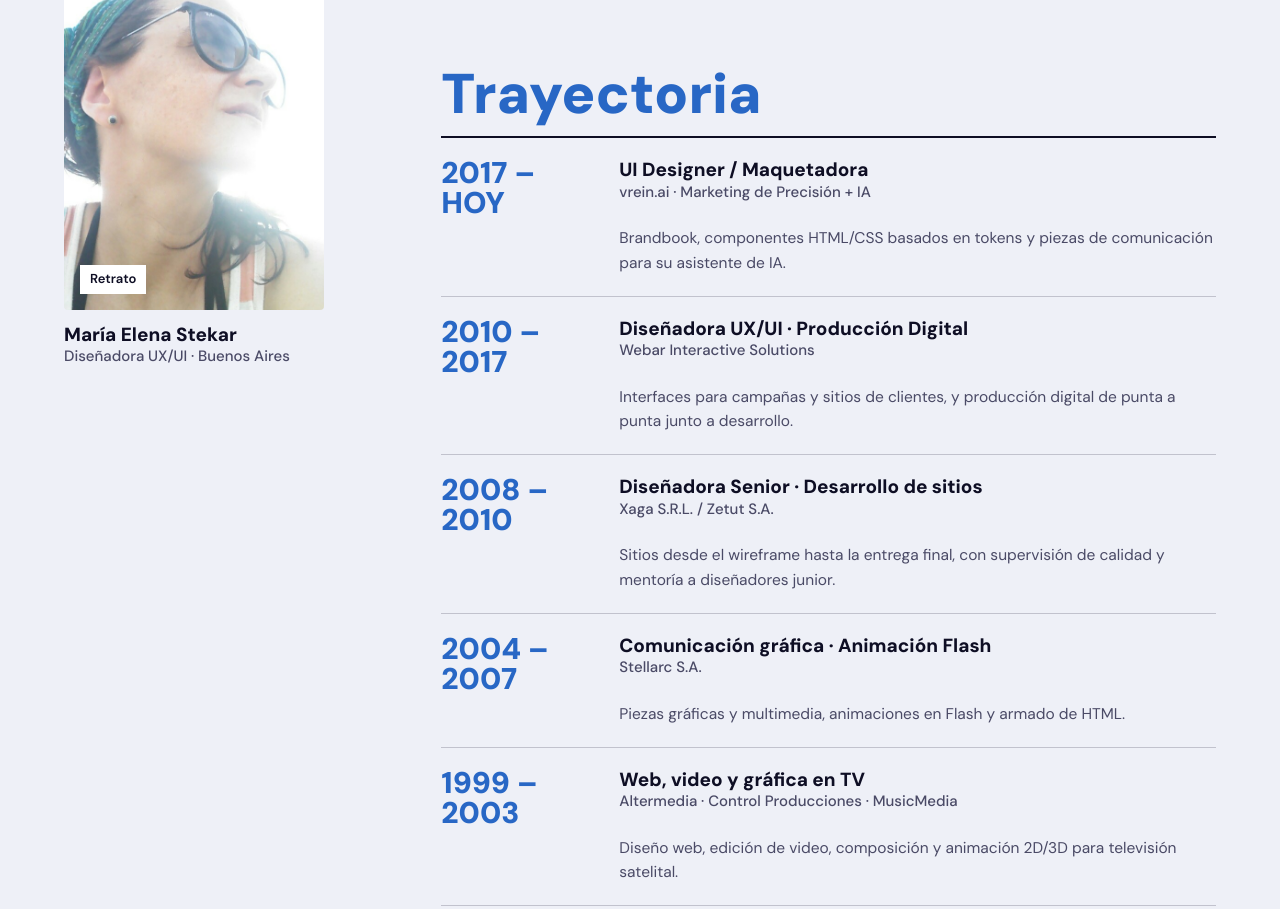
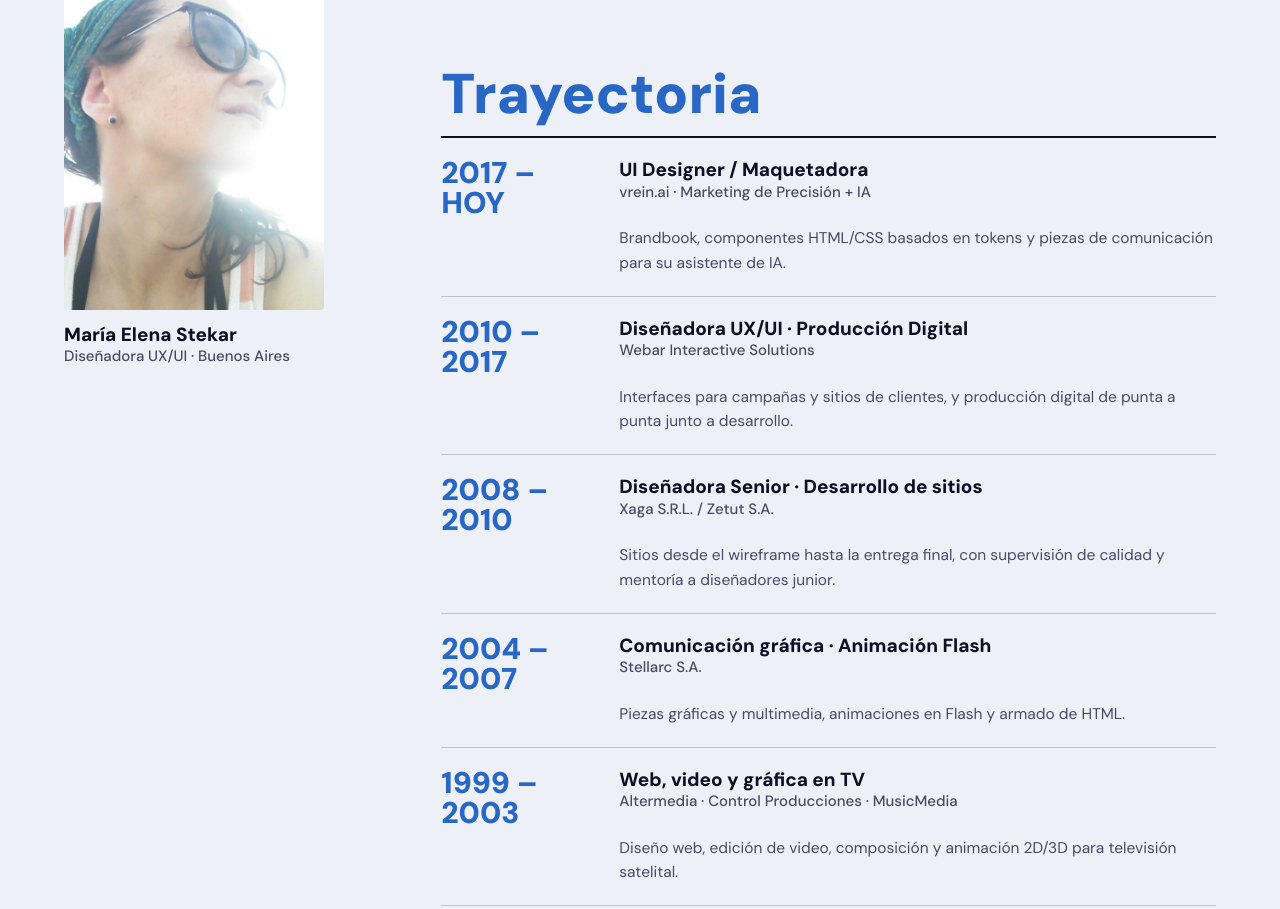
Before and after one commit to MeleSte/mi-portfolio, a plain HTML site: page index.html in a window 1280 px wide. Shown: the part 7246-8155 px from the top of the page. Drawn offline with Linux system fonts and the light colour scheme.

Commit message:
Add files via upload

```diff
--- a/index.html
+++ b/index.html
@@ -273,7 +273,7 @@ footer a{text-decoration:none}footer a:hover{text-decoration:underline}
 <section class="cv" id="cv"><div class="wrap cvgrid">
  <div class="cvhead">
   <h2 class="d">CV</h2>
-  <figure class="ph" style="--img:url('images/yo.jpg')"><span>Retrato</span></figure>
+  <figure class="ph" style="--img:url('images/yo.jpg')"></figure>
   <p class="name">María Elena Stekar<span>Diseñadora UX/UI · Buenos Aires</span></p>
  </div>
  <div class="cvbody">
```
